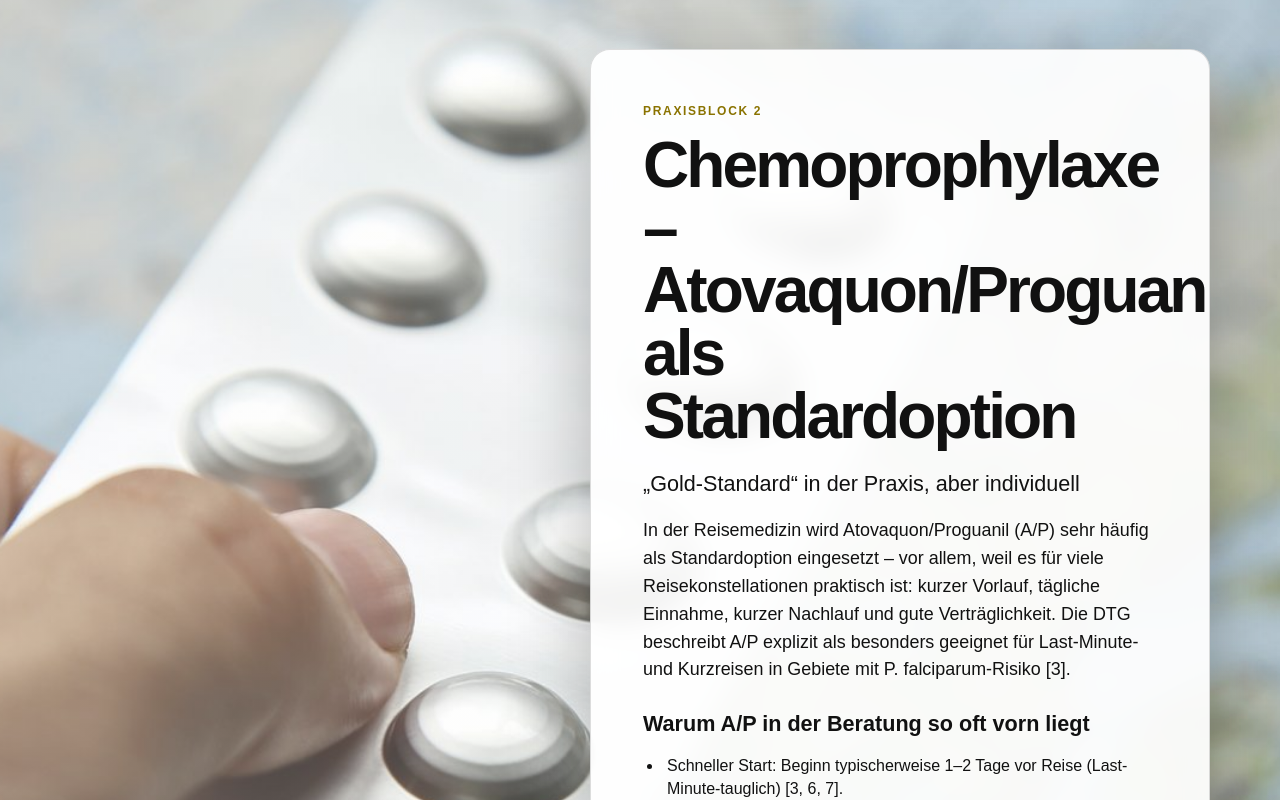
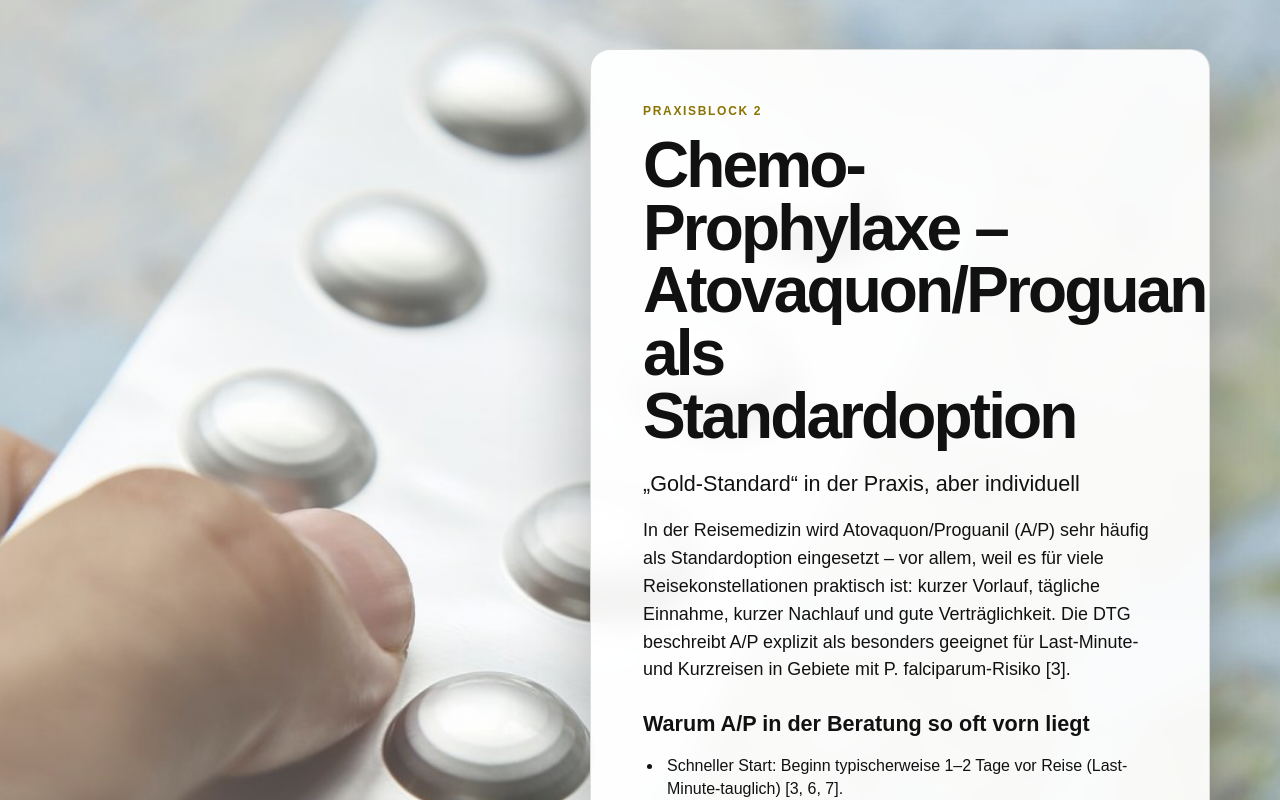
Before and after one commit to Gelbe-Liste/malaria-update-2026, a React (Vite) app: page / in a window 1280 px wide. Shown: the part 6660-7460 px from the top of the page. Built offline with nearby package versions, Linux system fonts and the light colour scheme.

Commit message:
Textkorrekturen nach react-rounded-v2

```diff
--- a/src/content.js
+++ b/src/content.js
@@ -125,7 +125,7 @@ export const pages = [
     number: "07",
     nav: "Praxisblock 2",
     kicker: "Praxisblock 2",
-    title: "Chemoprophylaxe – Atovaquon/Proguanil als Standardoption",
+    title: "Chemo-Prophylaxe – Atovaquon/Proguanil als Standardoption",
     subtitle: "„Gold-Standard“ in der Praxis, aber individuell",
     background: "/assets/images/pills-map.jpg",
     focal: "center center",
@@ -174,7 +174,7 @@ export const pages = [
     number: "09",
     nav: "Praxisblock 4",
     kicker: "Praxisblock 4",
-    title: "Rückkehrerfieber – Diagnostik, typische Fallstricke, „rote Flaggen“",
+    title: "Rückkehrer-Fieber – Diagnostik, typische Fallstricke, „rote Flaggen“",
     background: "/assets/images/thermometer.jpg",
     focal: "center center",
     tone: "light",
@@ -234,7 +234,7 @@ export const pages = [
     number: "12",
     nav: "Gelbe Liste App",
     kicker: "Gelbe Liste",
-    title: "Wissen für den medizinischen Alltag – auch mobil",
+    title: "Wissen für den Alltag – auch mobil",
     subtitle: "Gelbe Liste App – mobile Lösung für Ärzte, Apotheker & medizinische Fachkreise",
     background: "/assets/images/app-thumbnail.jpg",
     focal: "center center",
```
Also changed, not shown: 1 other file (tests, documents, lock files or other folders).
